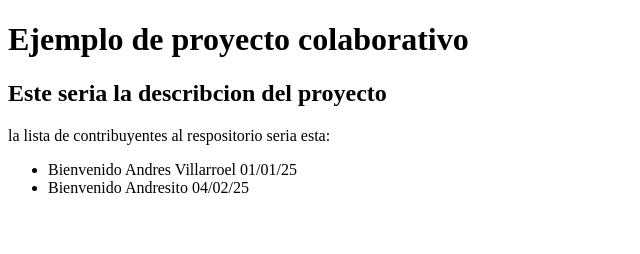
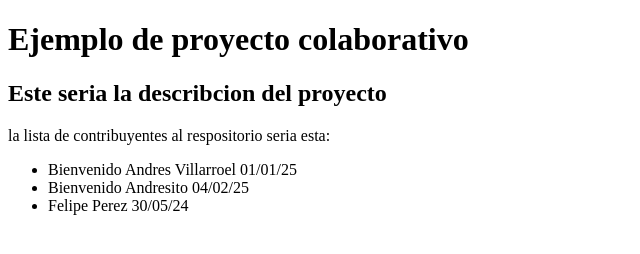
Before and after one commit to jand0513/proyecto1-copy, a plain HTML site: page index.html in a window 1280 px wide. Shown: the whole page, without its empty margins (0-640 px from the left). Drawn offline with Linux system fonts and the light colour scheme.

Commit message:
anadiendo otro colaborador

```diff
--- a/index.html
+++ b/index.html
@@ -13,6 +13,7 @@
         <ul>
             <li>Bienvenido Andres Villarroel 01/01/25</li>
             <li>Bienvenido Andresito 04/02/25</li>
+            <li>Felipe Perez 30/05/24</li>
         </ul>
     </header>
 
```
